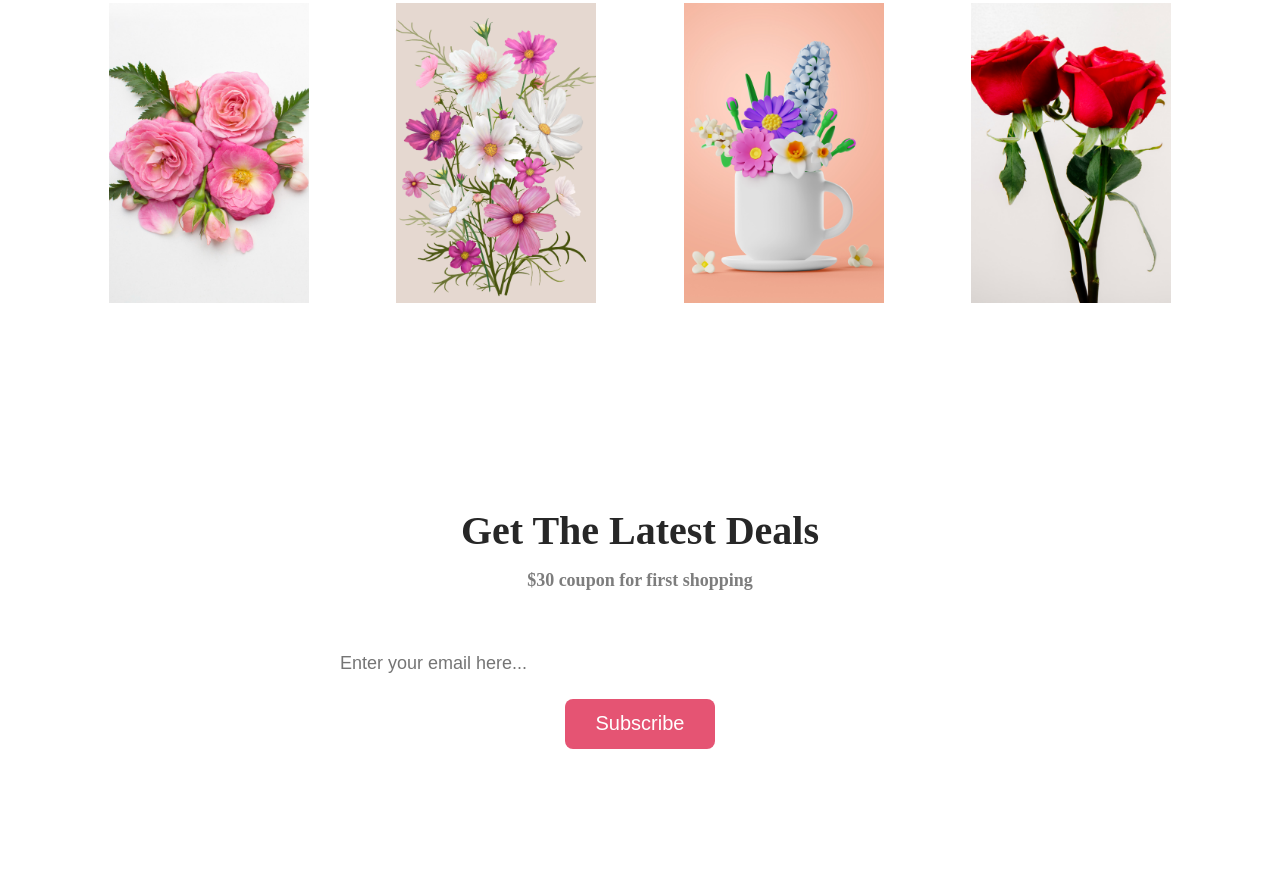
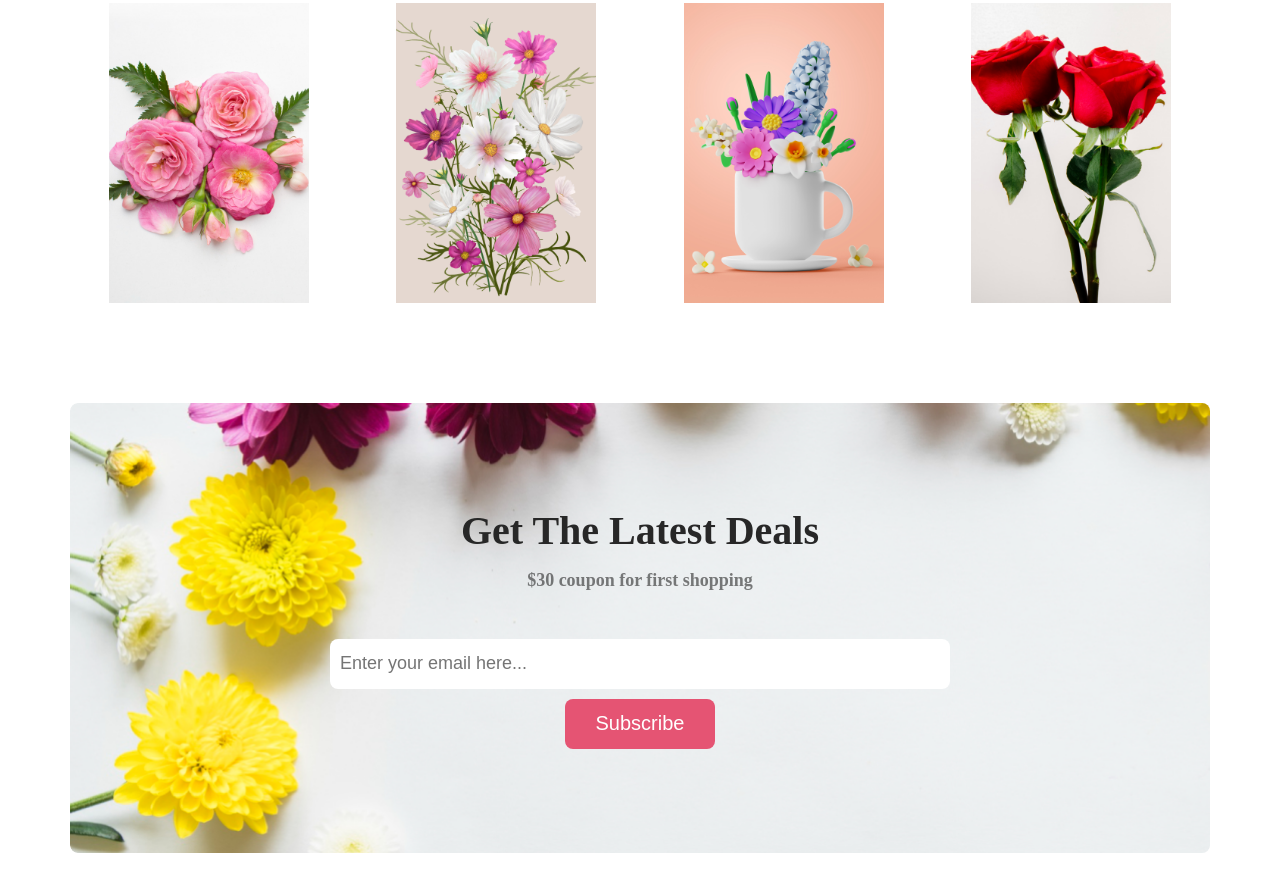
Before and after one commit to getSohelRana/online-flower-shop, a plain HTML site: page index.html in a window 1280 px wide. Shown: the part 2599-3490 px from the top of the page. Drawn offline with Linux system fonts and the light colour scheme; the site is published under a folder, as on GitHub Pages, so addresses that start at the root find nothing.

Commit message:
news letter bg pblm , uploaded again

```diff
--- a/css/flower.css
+++ b/css/flower.css
@@ -131,7 +131,7 @@
 .news-letter-content{
     width: 100%;
     min-height: 450px;
-    background-image: url('/asset/rectangle9.png');
+    background-image: url('../asset/rectangle9.png');
     background-size: cover;
     background-position: center center;
     border-radius: 8px;
```
